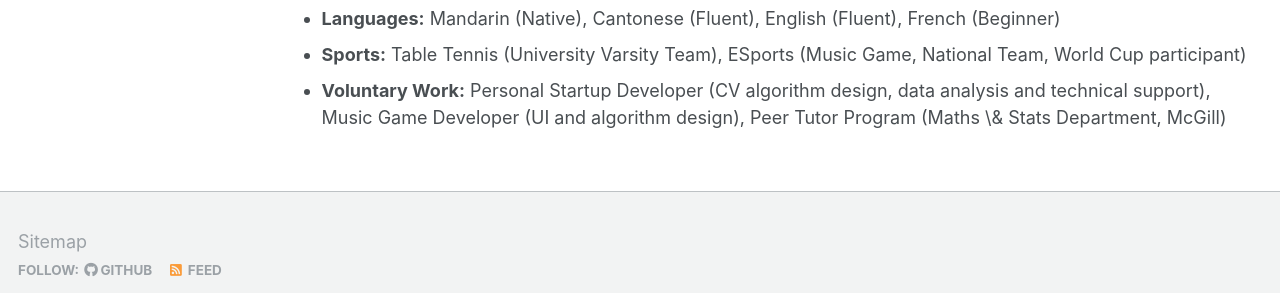
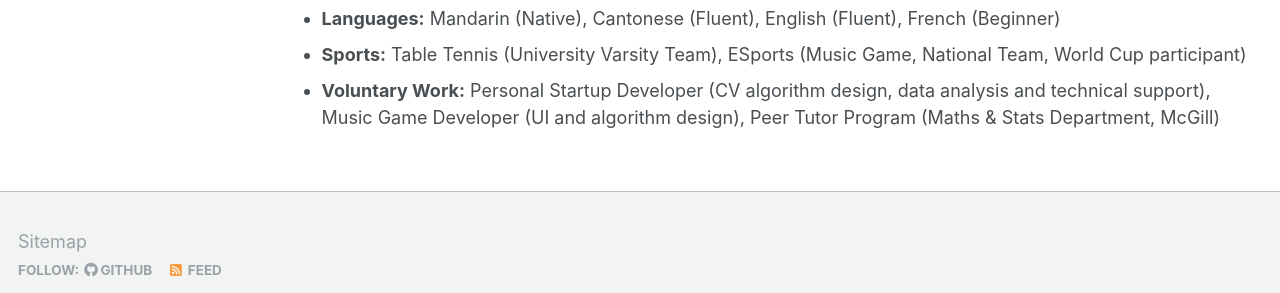
Before and after one commit to macaoleaf/macaoleaf.github.io, a Jekyll site: the page built from _pages/cv.md, in a window 1280 px wide and 900 px high, scrolled down 1516 px. Shown: the part 553-846 px from the top of the window. Built offline with Jekyll 4.4.1, drawn with Linux system fonts in a browser that asks for light colours.

Commit message:
Update cv.md

```diff
--- a/_pages/cv.md
+++ b/_pages/cv.md
@@ -61,4 +61,4 @@ Skills and Interests
 * **Certifications:** Deep Learning Specialization (deeplearning.ai), Classical Music (Yale), Psychological First Aid (John Hopkins)
 * **Languages:** Mandarin (Native), Cantonese (Fluent), English (Fluent), French (Beginner)
 * **Sports:** Table Tennis (University Varsity Team), ESports (Music Game, National Team, World Cup participant)
-* **Voluntary Work:** Personal Startup Developer (CV algorithm design, data analysis and technical support), Music Game Developer (UI and algorithm design), Peer Tutor Program (Maths \& Stats Department, McGill)
+* **Voluntary Work:** Personal Startup Developer (CV algorithm design, data analysis and technical support), Music Game Developer (UI and algorithm design), Peer Tutor Program (Maths & Stats Department, McGill)
```
